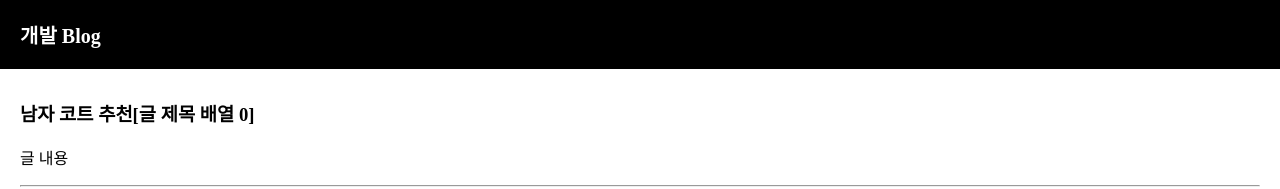
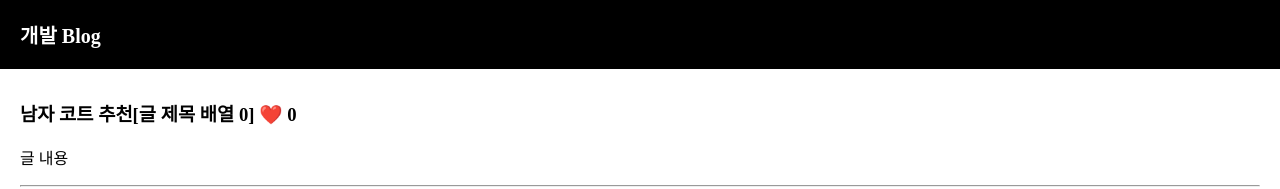
Before and after one commit to KimJongEon/testreact, a React (Create React App) app: page / in a window 1280 px wide. Shown: the top 189 px of the page. Built offline with nearby package versions, Linux system fonts and the light colour scheme.

Commit message:
버튼에 이벤트 리스너(핸들러) 사용

```diff
--- a/src/App.js
+++ b/src/App.js
@@ -1,5 +1,6 @@
-// import logo from './logo.svg';
-// import son from './son.jpeg'
+/* eslint-disable */ // waring 제거 (오류는 아님)
+import logo from './logo.svg';
+import son from './son.jpeg'
 import React, { useState } from 'react';
 import './App.css';
 
@@ -7,10 +8,14 @@ import './App.css';
 function App() {
 
 
+
 // ES6 destructuring 문법
 //state는 변수 대신 쓰는 데이터 저장공간, useState()를 이용해 만들어야함
 //state에 데이터를 저장하는 이유 : HTML이 자동으로 재렌더링, HTML이 새로고침 없이도 변경됨
 let [글제목, 글제목변경] = useState(['남자 코트 추천', '신발 추천', '강남 우동 맛집']);
+let likeCnt = 0;
+let [하트, 하트변경] = useState(likeCnt);
+
 // posts라는 변수에 데이터를 저장
 let posts = '맛집 리스트';
 // let mainStyle = {color : 'blue' , fontSize : '100px'} ;
@@ -22,7 +27,7 @@ let posts = '맛집 리스트';
       </div>
       <div className="list">
         {/* posts라는 변수를 통해 데이터 바인딩 */}
-        <h3> { 글제목[0] + '[글 제목 배열 0]' } </h3>
+        <h3> { 글제목[0] + '[글 제목 배열 0]' } <span onClick={ ()=>{ 하트변경(하트 + 1)} }>❤️</span> {하트} </h3>
         <p>글 내용</p>
         <hr/>
       </div>
```
